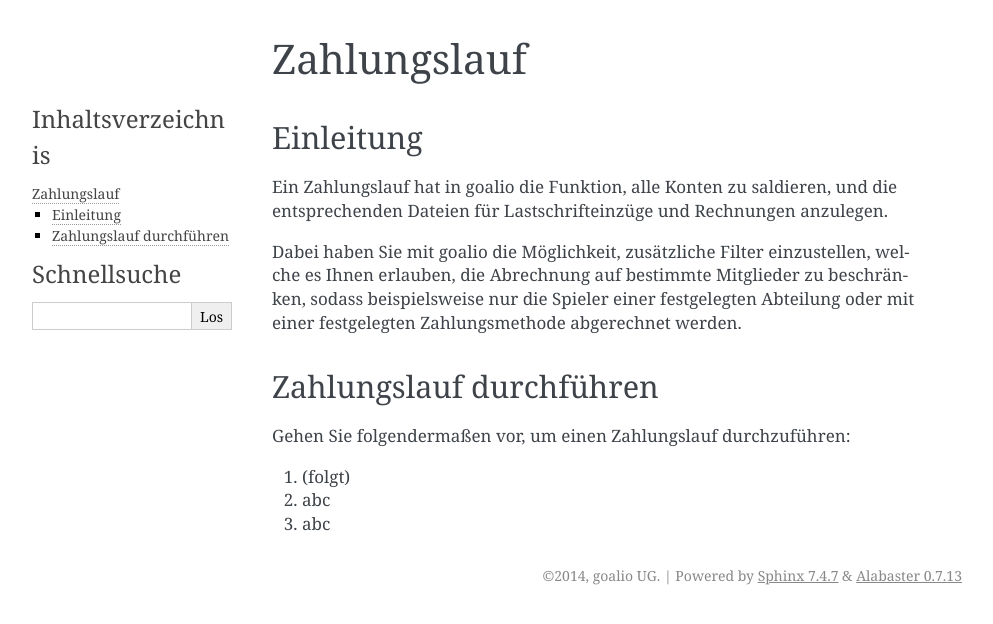
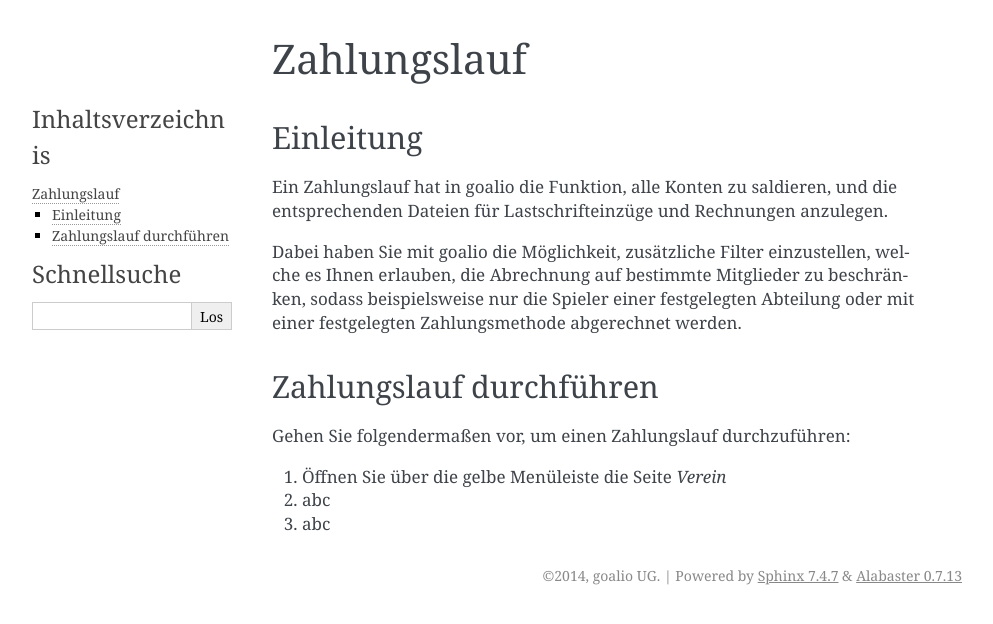
Before and after one commit to goalio/docs, a Sphinx documentation site: the page built from docs/module/finanzen/zahlungslauf.rst, in a window 1280 px wide. Shown: the top 624 px of the page, without its empty margins (148-1141 px from the left). Built offline with Sphinx 7.4.7, drawn with Linux system fonts in a browser that asks for light colours; formulas are drawn with MathJax 3.

Commit message:
Update zahlungslauf.rst

```diff
--- a/docs/module/finanzen/zahlungslauf.rst
+++ b/docs/module/finanzen/zahlungslauf.rst
@@ -13,7 +13,7 @@ Zahlungslauf durchführen
 
 Gehen Sie folgendermaßen vor, um einen Zahlungslauf durchzuführen:
 
-1. (folgt)
+1. Öffnen Sie über die gelbe Menüleiste die Seite *Verein*
 
 2. abc
 
```
